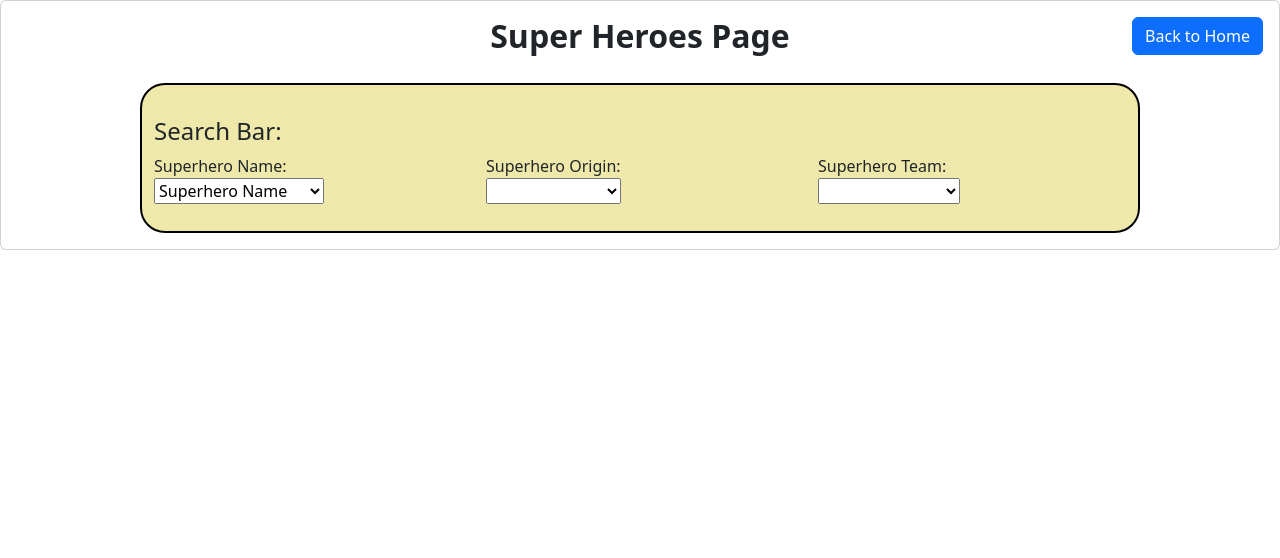
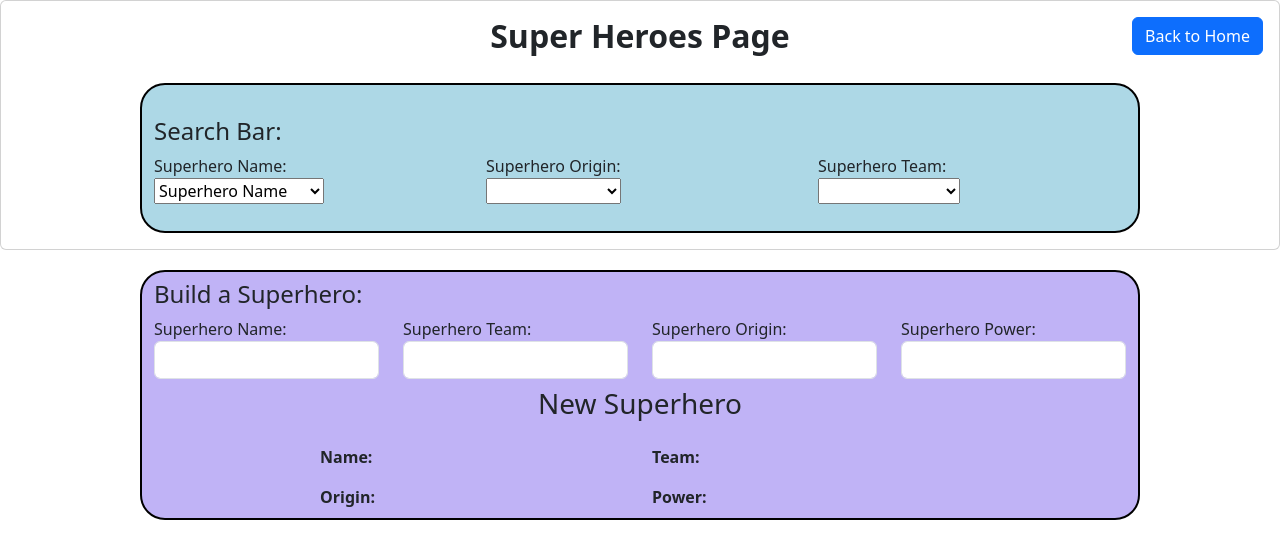
Before and after one commit to alfonso-ivan-carrillo/my-angular-application, an Angular app: page /super-hero in a window 1280 px wide. Shown: the top 558 px of the page. Built offline with nearby package versions, Linux system fonts and the light colour scheme.

Commit message:
build a hero, add inputs

```diff
--- a/src/app/super-hero/super-hero.component.css
+++ b/src/app/super-hero/super-hero.component.css
@@ -3,6 +3,15 @@
     width: 1000px;
     height: 150px;
     border-radius: 25px;
-    background-color: palegoldenrod;
+    background-color: lightblue;
     border: 2px solid black;
 }
+
+.search-bar2 {
+    margin-top: 20px;
+    width: 1000px;
+    height: 250px;
+    border-radius: 25px;
+    background-color: rgb(192, 179, 246);
+    border: 2px solid black;
+}
--- a/src/app/super-hero/super-hero.component.html
+++ b/src/app/super-hero/super-hero.component.html
@@ -49,6 +49,78 @@
           </div>
         </div>
       </div>
+    </div>
+  </div>
+
+  <div class="container search-bar2">
+    <div class="row mt-2">
+      <h4>Build a Superhero:</h4>
+    </div>
+    <div class="row">
+      <div class="col-3">
+        <label>Superhero Name:</label><br />
+        <input
+        type="text"
+        class="form-control"
+        [(ngModel)]="newName"
+        (keypress)="newName"
+        (keyup)="newName"
+        />
+      </div>
+      <div class="col-3">
+        <label>Superhero Team:</label><br />
+        <input
+        type="text"
+        class="form-control"
+        [(ngModel)]="newTeam"
+        (keypress)="newTeam"
+        (keyup)="newTeam"
+        />
+      </div>
+      <div class="col-3">
+        <label>Superhero Origin:</label><br />
+        <input
+        type="text"
+        class="form-control"
+        [(ngModel)]="newOrigin"
+        (keypress)="newOrigin"
+        (keyup)="newOrigin"
+        />
+      </div>
+      <div class="col-3">
+        <label>Superhero Power:</label><br />
+        <input
+        type="text"
+        class="form-control"
+        [(ngModel)]="newPower"
+        (keypress)="newPower"
+        (keyup)="newPower"
+        />
+      </div>
+    </div>
+    <div class="row text-center mt-2"><h3>New Superhero</h3></div>
+    <div class="row mt-3 text-center">
+        <div class="col-2"></div>
+        <div class="col-4 text-start">
+          <span><strong>Name: {{ newName }} </strong></span>
+        </div>
+
+        <div class="col-2 text-start">
+          <span><strong>Team: {{ newTeam }} </strong></span>
+        </div>
+        <div class="col-2"></div>
+    </div>
+    <div class="row mt-3 text-start">
+      <div class="col-2"></div>
+        <div class="col-4">
+          <span><strong>Origin: {{ newOrigin }} </strong></span>
+        </div>
+
+        <div class="col-4">
+          <span><strong>Power: {{ newPower }} </strong></span>
+        </div>
+        <div class="col-2"></div>
+
     </div>
   </div>
 
@@ -111,18 +183,3 @@
     </div>
   </div>
 </div>
-
-<!-- <div class="container mt-5">
-  <div class="row">
-    <div class="col-4">
-      <div>
-        <button
-          (click)="updateMethod({ color: newColor, owner: newOwner })"
-          class="btn btn-primary"
-        >
-          update
-        </button>
-      </div>
-    </div>
-  </div>
-</div> -->
--- a/src/app/super-hero/super-hero.component.ts
+++ b/src/app/super-hero/super-hero.component.ts
@@ -27,6 +27,16 @@ export class SuperHeroComponent implements OnInit {
   heroPower: string;
   heroTeam: string;
   newNames: Superhero[] = [];
+
+  newHero: Superhero;
+  newName: string;
+  newOrigin: string;
+  newTeam: string;
+  newPower: string;
+  isNewName: boolean = false;
+  isNewOrigin: boolean = false;
+  isnewTeam: boolean = false;
+  isNewPower: boolean = false;
 
   constructor(
     private superheroAPI: SuperheroAPIService,
@@ -121,6 +131,20 @@ closeClear(){
   this.selectedSuperhero = null;
   this.selectedOriginArray = [];
   this.selectedTeamArray = [];
+  this.heroName = "";
+  this.heroOrigin= "";
+  this.heroTeam = "";
+}
+
+buildSuperhero(){
+  let buildHero = {
+    id: this.superHeroes.length + 1,
+    name: this.newName,
+    origin: this.newOrigin,
+    team: this.newTeam,
+    power: this.newPower
+  }
+  this.newHero = buildHero;
 }
 
 
```
